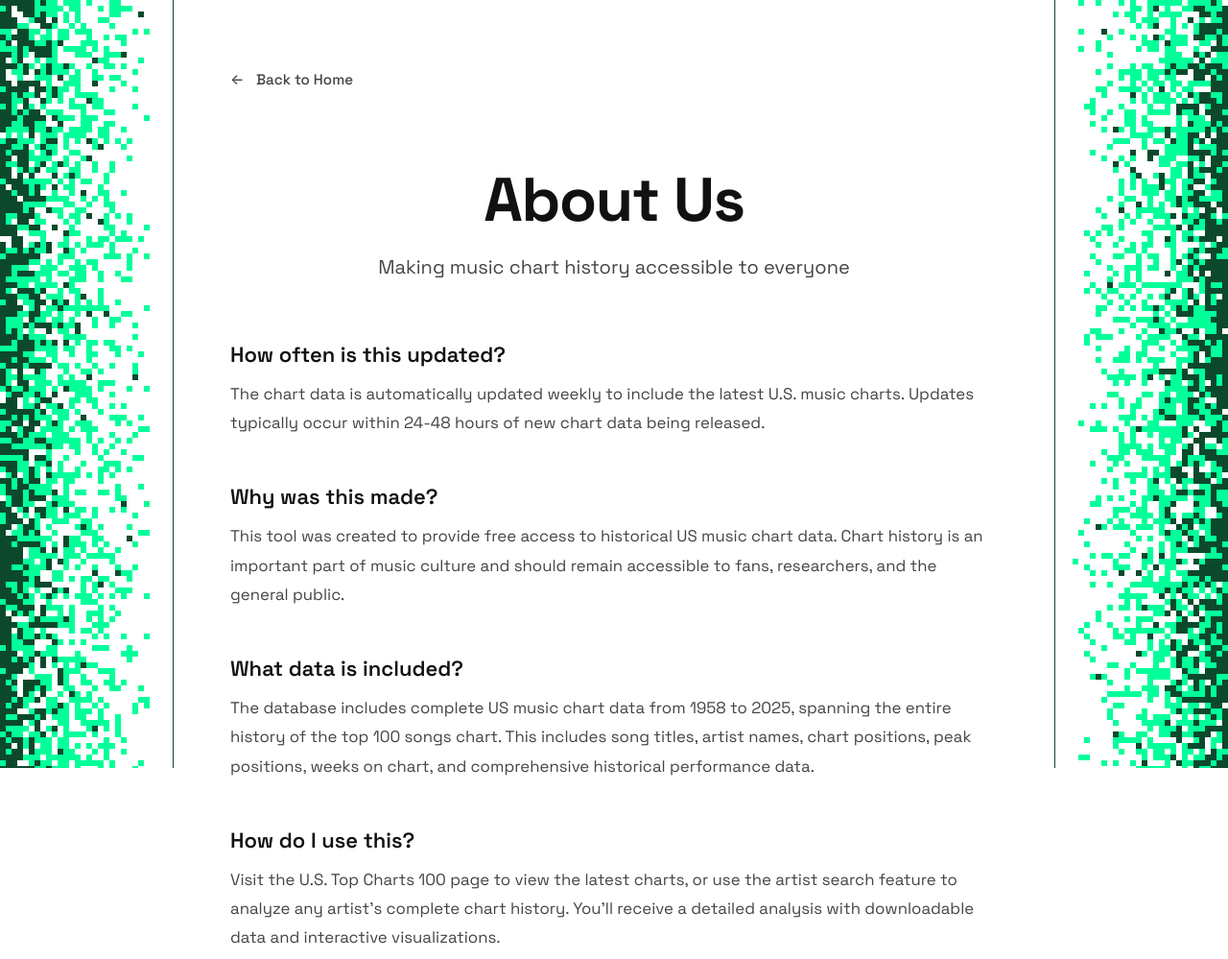
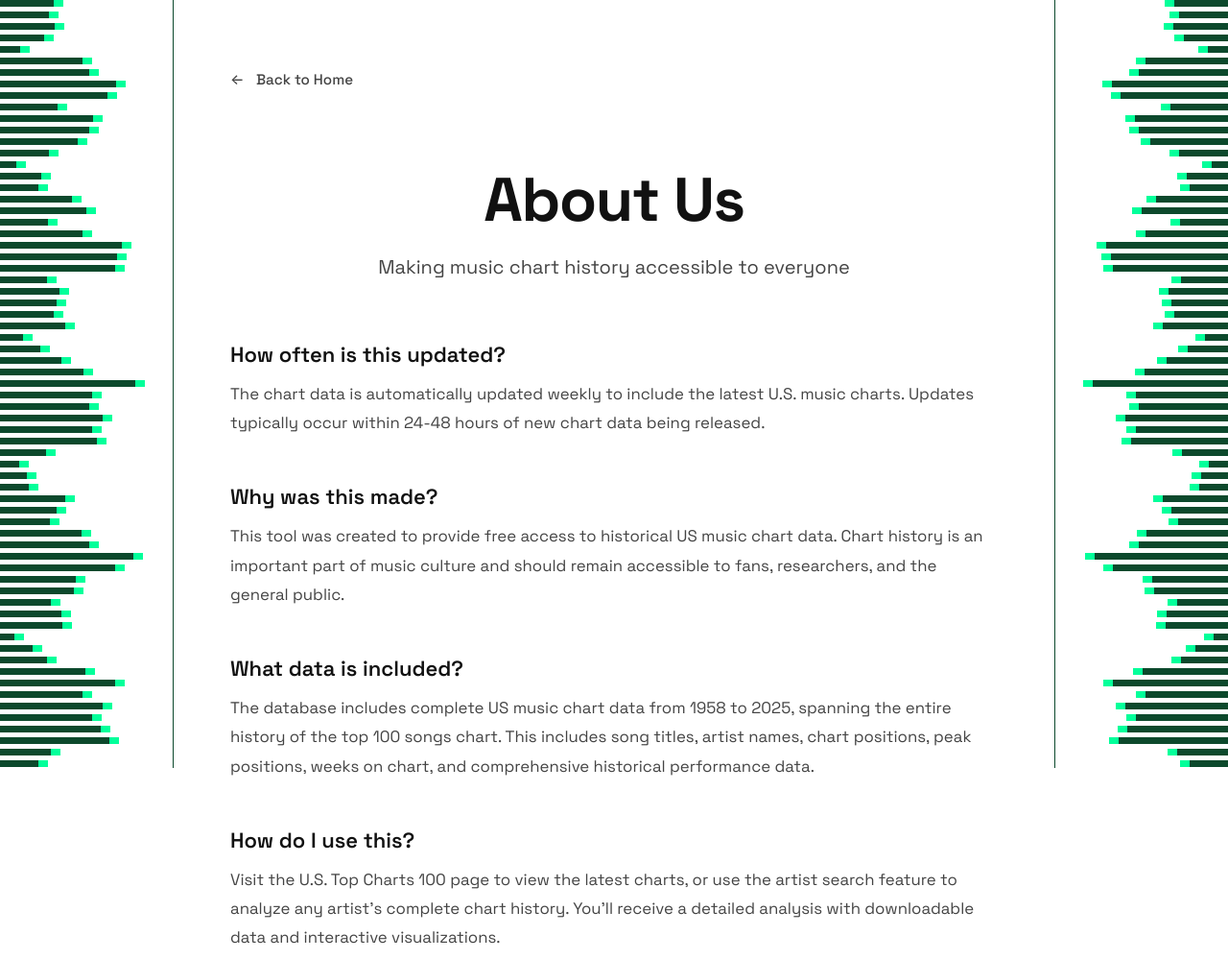
Before and after one commit to prangonbarua/billboard-chart-archive, a Flask app: page /about in a window 1280 px wide. Shown: the top 999 px of the page at 96% size. Run offline with Flask 3, Linux system fonts and the light colour scheme; parts of the project's set-up code (start-up, migrations or seed data) failed here and were passed over.

Commit message:
Replace rail texture with waveform bars, hide scrollbars

```diff
--- a/static/paxel.css
+++ b/static/paxel.css
@@ -48,10 +48,12 @@ img {
   border-radius: 0 !important;
 }
 
-/* Scrollbars to match light surfaces */
-::-webkit-scrollbar { width: 10px; height: 10px; }
-::-webkit-scrollbar-track { background: #f5f5f3; }
-::-webkit-scrollbar-thumb { background: #0c492c; border-radius: 0; }
+/* Scrollbars hidden — scrolling still works, no visible bar */
+html, body, * {
+  scrollbar-width: none !important;
+  -ms-overflow-style: none !important;
+}
+::-webkit-scrollbar { display: none; width: 0; height: 0; }
 
 /* Dithered side rails — fixed columns at each screen edge, dense at the
    outer edge fading inward, with a 1px dark-green inner rule. */
```
Also changed, not shown: static/dither-left.png, static/dither-right.png.
